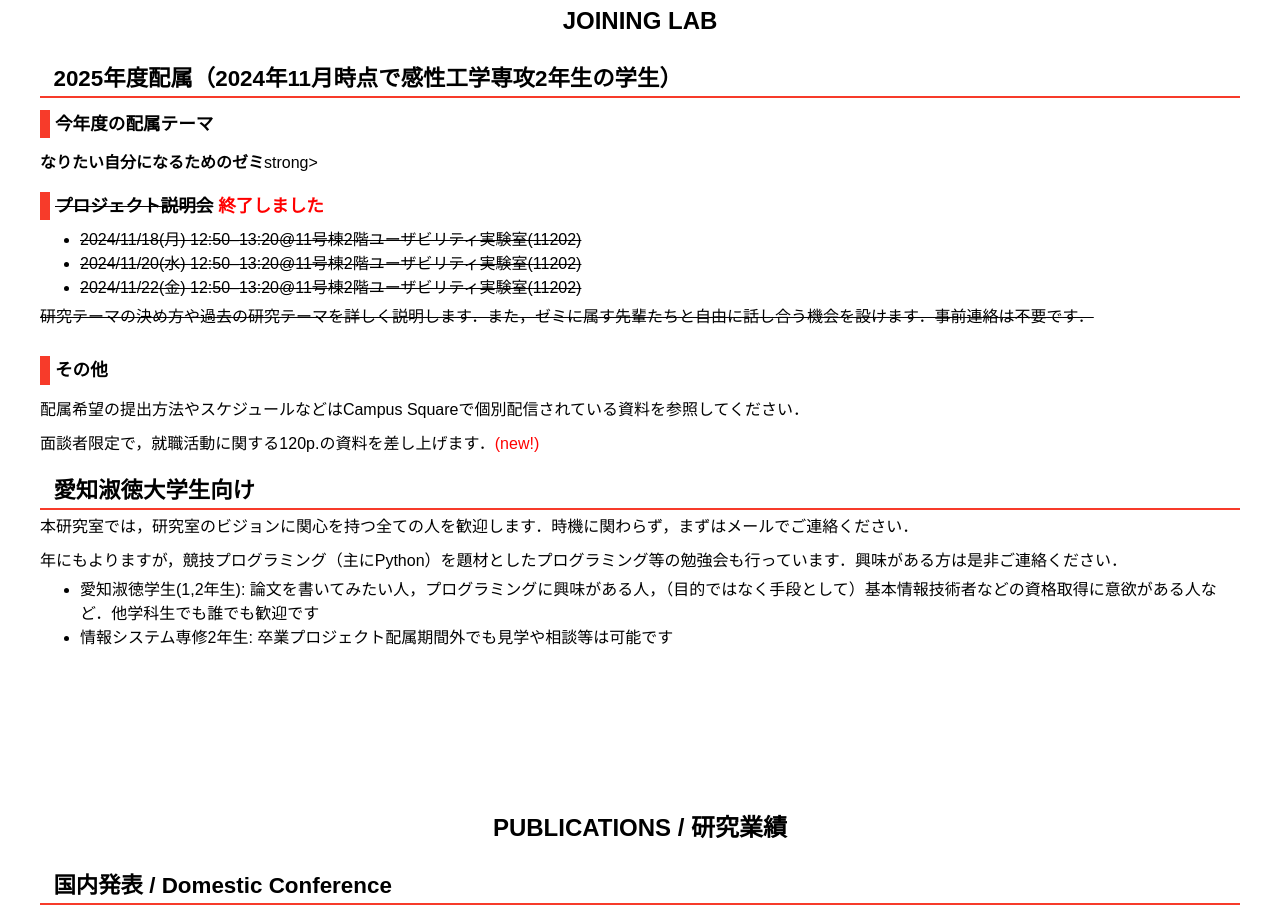
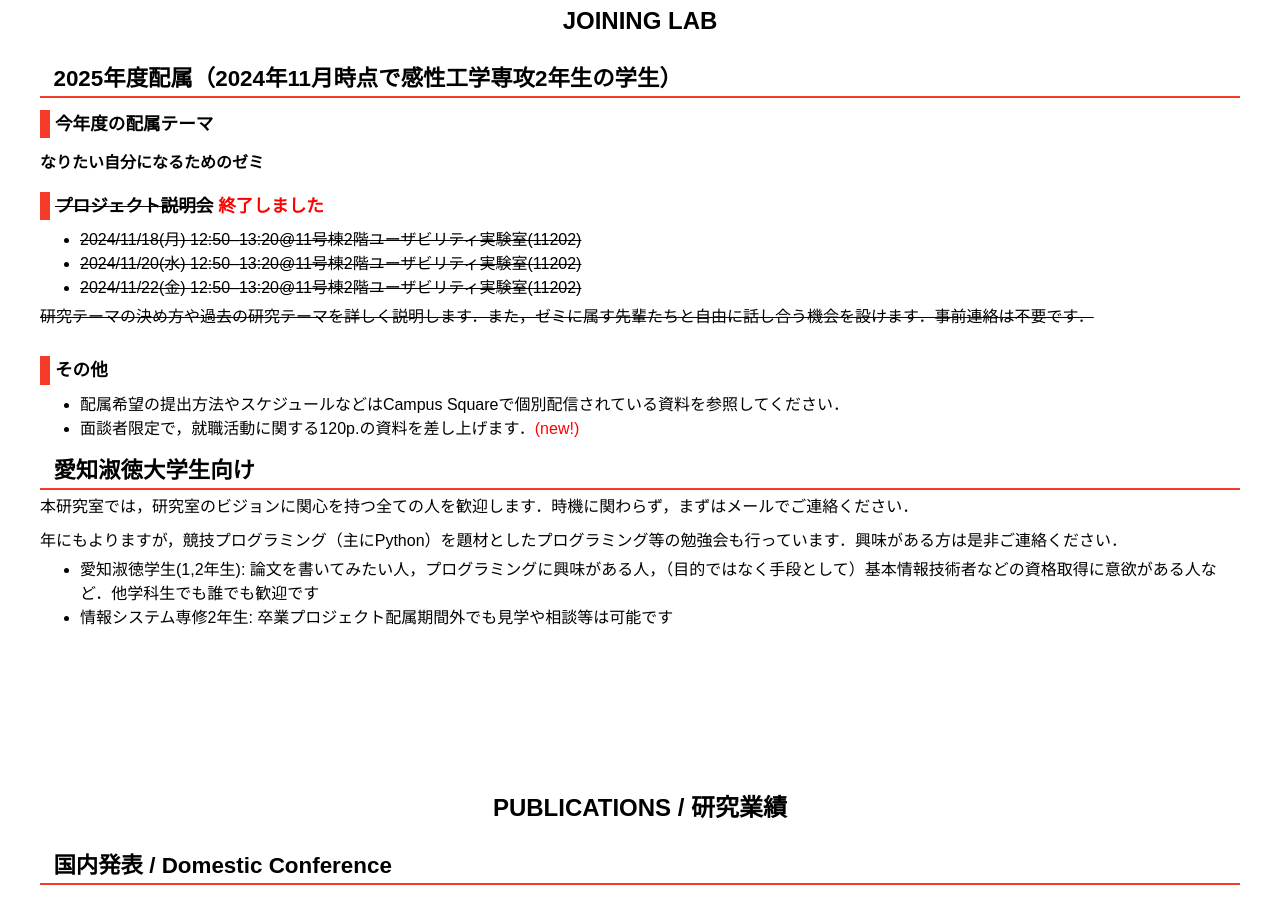
Before and after one commit to ikeda-labo/ikeda-labo.github.io, a plain HTML site: page index.html in a window 1280 px wide. Shown: the part 6106-7018 px from the top of the page. Drawn offline with Linux system fonts and the light colour scheme; animation ran at ten frames a second.

Commit message:
Update index.html

```diff
--- a/index.html
+++ b/index.html
@@ -681,7 +681,7 @@
                         <h2>JOINING LAB</h2>
                         <h3>2025年度配属（2024年11月時点で感性工学専攻2年生の学生）</h3>
                         <h4>今年度の配属テーマ</h4>
-                        <p><strong>なりたい自分になるためのゼミ</strong>strong></p>
+                        <p><strong>なりたい自分になるためのゼミ</strong></p>
                         <h4><s>プロジェクト説明会</s> <span style="color:red">終了しました</span></h4>
                         <ul>
                             <li><s>2024/11/18(月) 12:50–13:20@11号棟2階ユーザビリティ実験室(11202)</s></li>
@@ -691,8 +691,10 @@
                         <p><s>研究テーマの決め方や過去の研究テーマを詳しく説明します．また，ゼミに属す先輩たちと自由に話し合う機会を設けます．事前連絡は不要です．</s><p>
 
                         <h4>その他</h4>
-                        <p>配属希望の提出方法やスケジュールなどはCampus Squareで個別配信されている資料を参照してください．</p>
-                        <p>面談者限定で，就職活動に関する120p.の資料を差し上げます．<span style="color:red">(new!)</span></p>
+                        <ul>
+                            <li>配属希望の提出方法やスケジュールなどはCampus Squareで個別配信されている資料を参照してください．</li>
+                            <li>面談者限定で，就職活動に関する120p.の資料を差し上げます．<span style="color:red">(new!)</span></li>
+                        </ul>
 
                         <h3>愛知淑徳大学生向け</h3>
                         <p>本研究室では，研究室のビジョンに関心を持つ全ての人を歓迎します．時機に関わらず，まずはメールでご連絡ください．</p>
```
